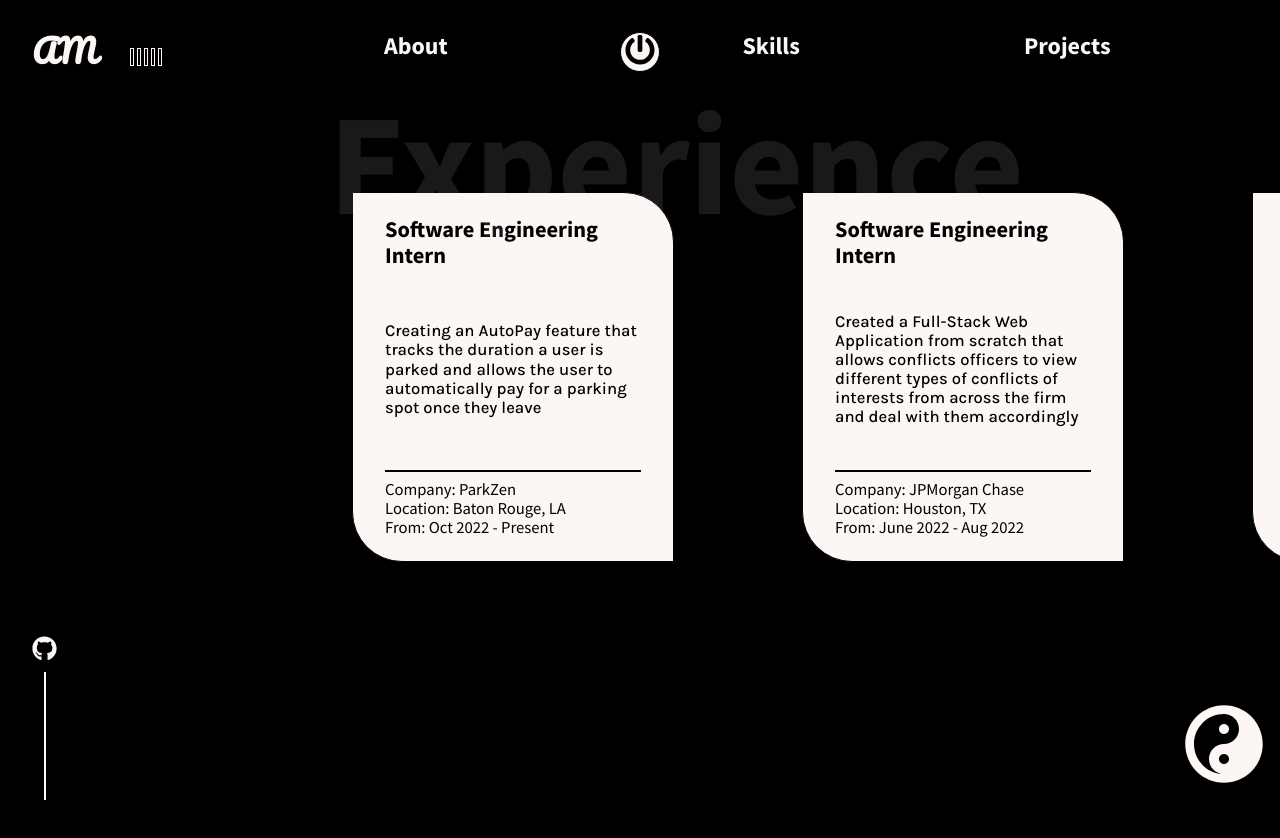
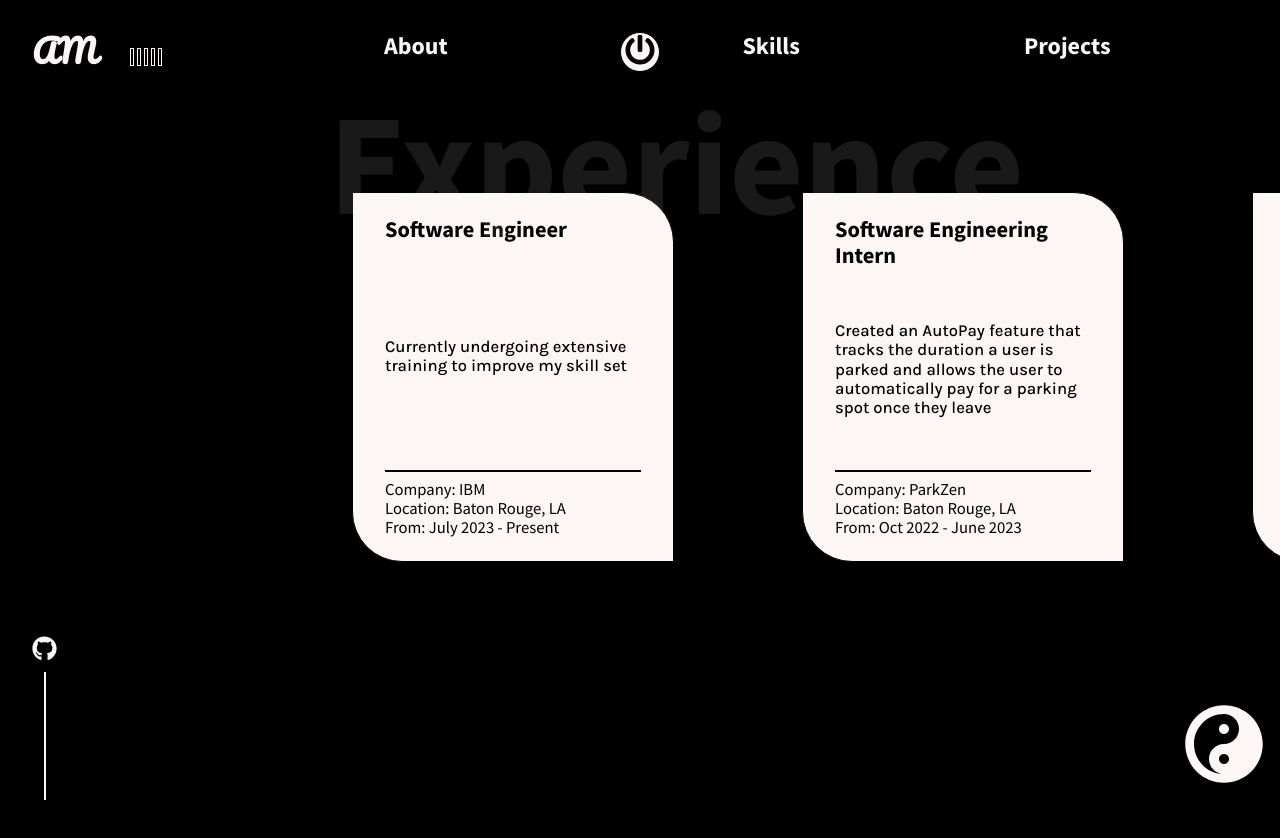
Before and after one commit to Graycouch/Web-Portfolio, a React (Create React App) app: page /experience in a window 1280 px wide. Shown: the top 838 px of the page. Built offline with nearby package versions, Linux system fonts and the light colour scheme.

Commit message:
Updated experience data

```diff
--- a/src/components/ExperienceData.js
+++ b/src/components/ExperienceData.js
@@ -1,24 +1,30 @@
 export const Work = [
     {
         id:1,
-        name:" Software Engineering Intern",
-        description:"Creating an AutoPay feature that tracks the duration a user is parked and allows the user to automatically pay for a parking spot once they leave",
-        tags:["Company: ParkZen", "Location: Baton Rouge, LA", "From: Oct 2022 - Present"],
+        name:" Software Engineer",
+        description:"Currently undergoing extensive training to improve my skill set",
+        tags:["Company: IBM", "Location: Baton Rouge, LA", "From: July 2023 - Present"],
     },
     {
         id:2,
+        name:" Software Engineering Intern",
+        description:"Created an AutoPay feature that tracks the duration a user is parked and allows the user to automatically pay for a parking spot once they leave",
+        tags:["Company: ParkZen", "Location: Baton Rouge, LA", "From: Oct 2022 - June 2023"],
+    },
+    {
+        id:3,
         name:" Software Engineering Intern",
         description:"Created a Full-Stack Web Application from scratch that allows conflicts officers to view different types of conflicts of interests from across the firm and deal with them accordingly",
         tags:["Company: JPMorgan Chase", "Location: Houston, TX", "From: June 2022 - Aug 2022"],
     },
     {
-        id:3,
+        id:4,
         name:"EXCELD Tutor",
         description:"Provided rigorous instruction of fundamental curriculum while identifying key topics that students struggle with in Computer Science and Calculus courses",
         tags:["Company: LSU", "Location: Baton Rouge, LA", "From: Dec 2020 - May 2022"],
     },
     {
-        id:4,
+        id:5,
         name:"Research Scholar",
         description:"Conducted research in Dr. Chen Wang's Mobile and Internet Security Lab on a Gesture Controlled Robotic Arm project, while also assisting fellow researchers with their projects",
         tags:["Company: LSU", "Location: Baton Rouge, LA", "From: Dec 2020 - May 2021"],
```
Also changed, not shown: src/assets/Images/1.jpg.
